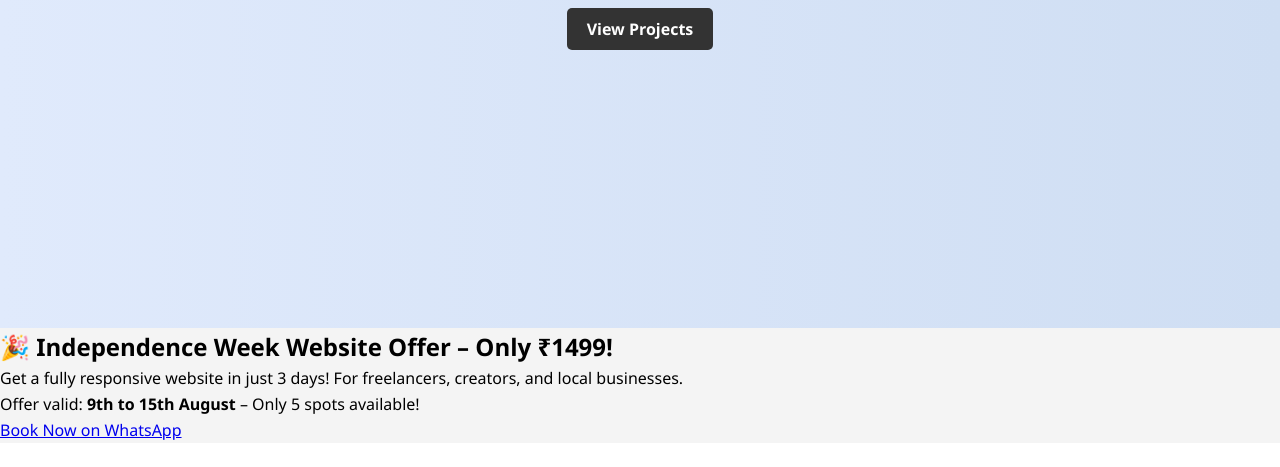
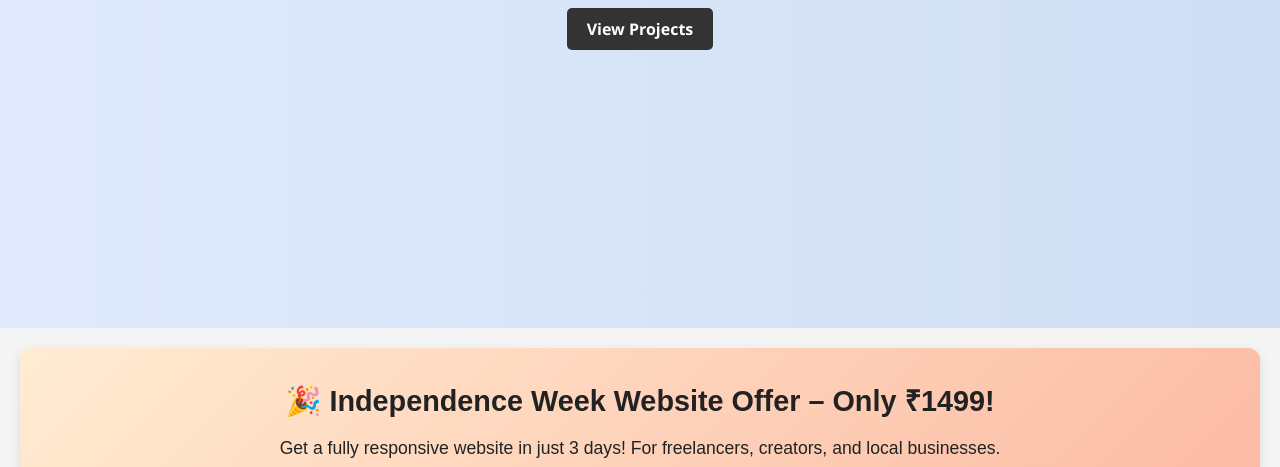
Before and after one commit to Op998200/Bhavesh-malviya, a plain HTML site: page Home/index.html in a window 1280 px wide. Shown: the part 472-939 px from the top of the page. Drawn offline with Linux system fonts and the light colour scheme.

Commit message:
Update style.css

```diff
--- a/Home/style.css
+++ b/Home/style.css
@@ -288,3 +288,40 @@ body {
     display: none !important;
   }
 }
+
+.offer-banner {
+  background: linear-gradient(135deg, #ffecd2 0%, #fcb69f 100%);
+  color: #222;
+  text-align: center;
+  padding: 30px 20px;
+  font-family: 'Poppins', sans-serif;
+  border-radius: 12px;
+  margin: 20px;
+  box-shadow: 0 4px 12px rgba(0,0,0,0.1);
+}
+
+.offer-banner h2 {
+  font-size: 1.8rem;
+  margin-bottom: 10px;
+}
+
+.offer-banner p {
+  font-size: 1.1rem;
+  margin: 8px 0;
+}
+
+.offer-btn {
+  display: inline-block;
+  margin-top: 15px;
+  background: #007bff;
+  color: white;
+  padding: 12px 25px;
+  border-radius: 8px;
+  font-weight: bold;
+  text-decoration: none;
+  transition: 0.3s;
+}
+
+.offer-btn:hover {
+  background: #0056b3;
+}
```
